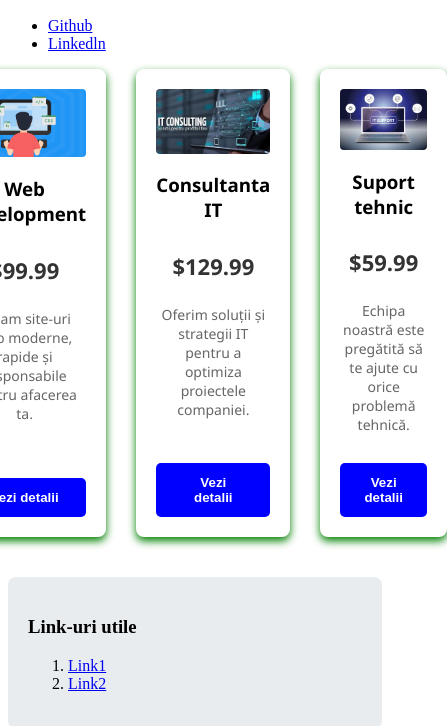
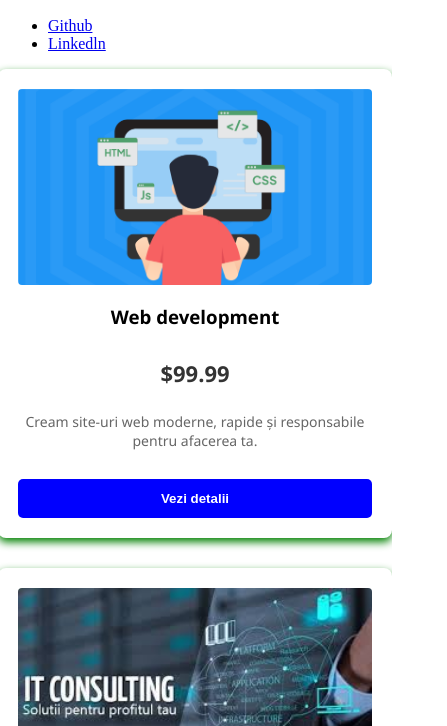
Before and after one commit to AngelescuCiprian/GDM-HTML-CSS, a plain HTML site: page index.html in a window 390 px wide. Shown: the part 110-836 px from the top of the page, 447 px wide, since content can reach past the window. Drawn offline with Linux system fonts and the light colour scheme.

Commit message:
Responsive design

```diff
--- a/index.html
+++ b/index.html
@@ -54,8 +54,8 @@
         <h3>Link-uri utile</h3>
         <nav>
             <ol>
-                <li><a href="https://gdm.ro/">Link1</a></li>
-                <li><a href="https://gdm.ro/">Link2</a></li>
+                <li><a href="https://gdm.ro/">GDM</a></li>
+                <li><a href="https://gdm.ro/">GDM</a></li>
             </ol>
         </nav>
     </aside>
--- a/style.css
+++ b/style.css
@@ -61,3 +61,15 @@
     background-color: #e9ecef;
     border-radius: 8px;
 }
+/* Responsive design pt Mobile */
+@media (max-width: 768px){
+    /* vom aseza cardurile pe verticala*/
+    .products-grid{
+        flex-direction: column;
+        align-items: center;
+        padding: 0 10px;
+    }
+    .product-card{
+        width: 100%;
+    }
+}
```
